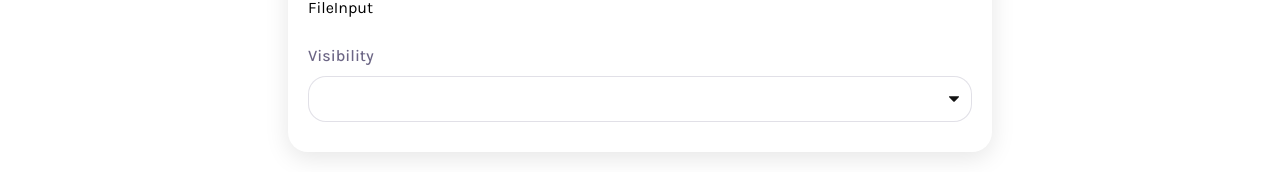
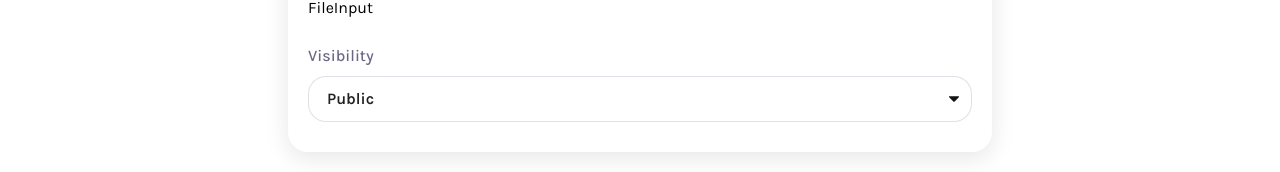
Before and after one commit to Lostovayne/video-sharing-and-recording-platform, a Next.js app: page /upload in a window 1280 px wide. Shown: the part 516-688 px from the top of the page. Built offline with nearby package versions, Linux system fonts and the light colour scheme.

Commit message:
add options values

```diff
--- a/app/(root)/upload/page.tsx
+++ b/app/(root)/upload/page.tsx
@@ -1,4 +1,4 @@
-"use client"
+"use client";
 
 import FileInput from "@/components/FileInput";
 import FormField from "@/components/FormField";
--- a/components/FormField.tsx
+++ b/components/FormField.tsx
@@ -10,11 +10,19 @@ const FormField = ({
 }: FormFieldProps) => {
   const InputToRender = ({ typeInput }: { typeInput: "input" | "textarea" | "select" }) => {
     if (typeInput === "textarea") {
-      return <textarea />;
+      return <textarea id={id} name={id} />;
     } else if (typeInput === "select") {
-      return <select />;
+      return (
+        <select id={id} name={id} onChange={onChange} value={value}>
+          {options.map(({ label, value }) => (
+            <option key={label} value={value}>
+              {label}
+            </option>
+          ))}
+        </select>
+      );
     } else {
-      return <input type={type} />;
+      return <input type={type} id={id} name={id} />;
     }
   };
 
```
